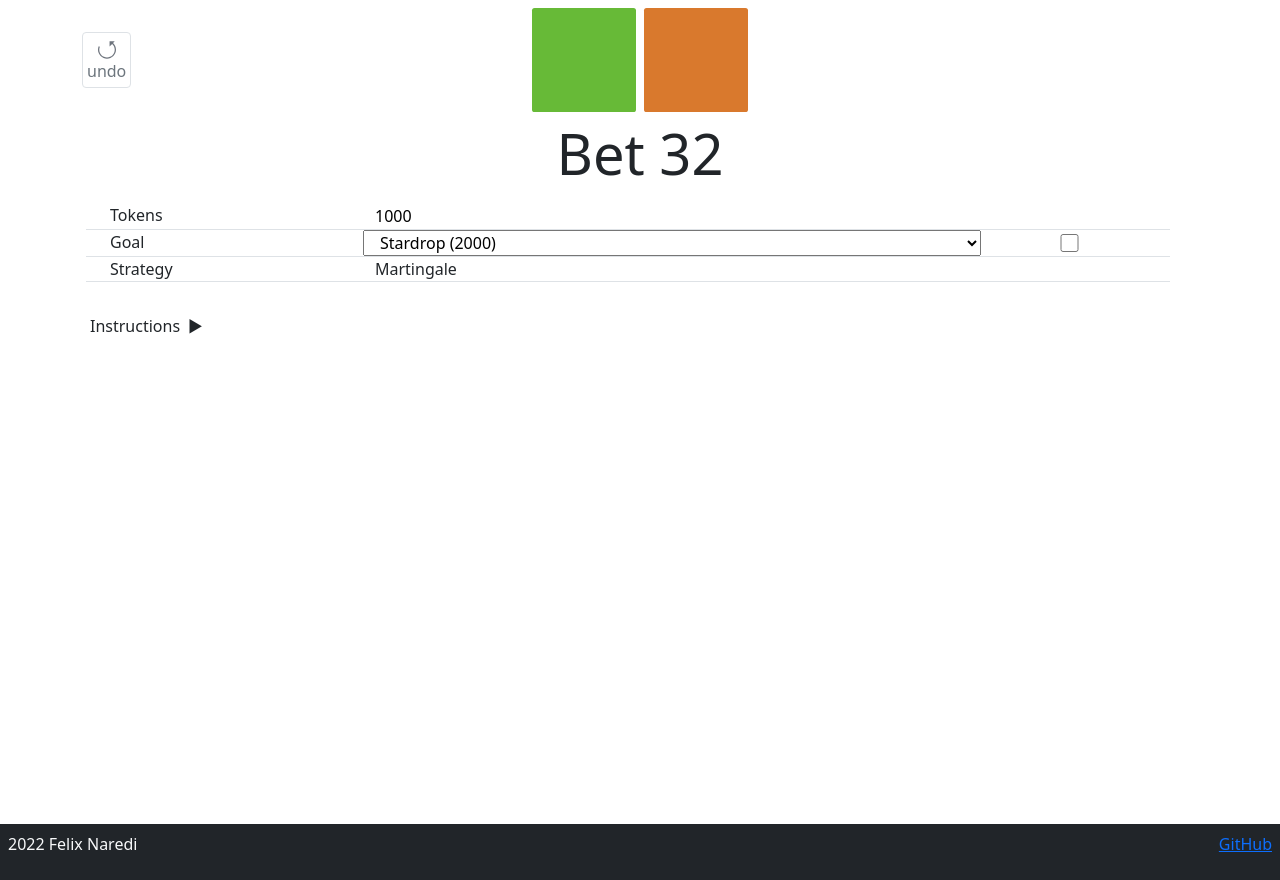
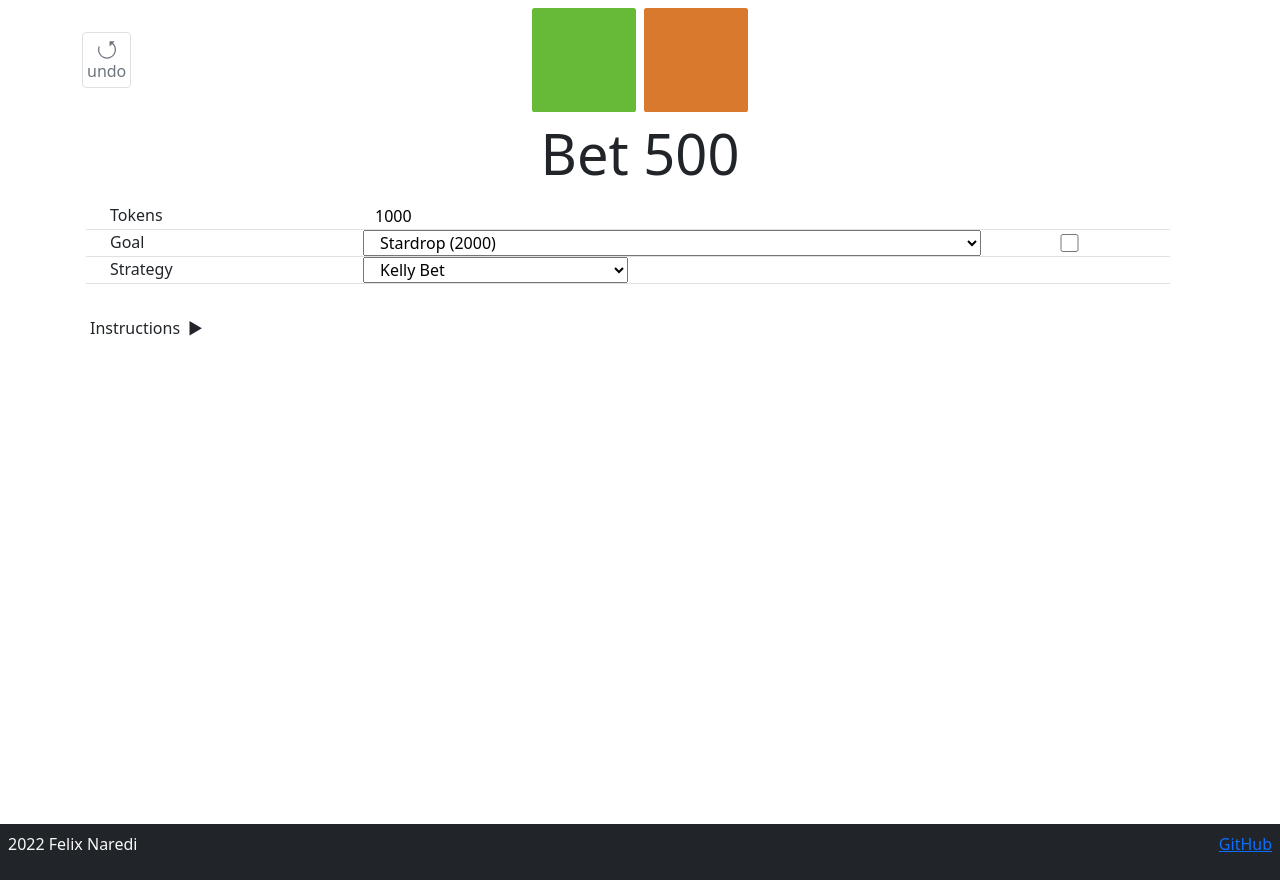
Before and after one commit to felixnaredi/stardew-valley-fair, a Vue app: page / in a window 1280 px wide. Built offline with nearby package versions, Linux system fonts and the light colour scheme.

Commit message:
Strategy selectable from frontend

```diff
--- a/src/components/StrategyLabel.vue
+++ b/src/components/StrategyLabel.vue
@@ -1,12 +1,68 @@
 <template>
   <main class="row">
     <span class="col-3">Strategy</span>
-    <span class="col-3">{{ $store.state.strategy.strategyName }}</span>
+    <select class="col-3" @change="strategyChanged">
+      <option
+        v-for="strategy in strategies"
+        :key="strategy.key"
+        :value="strategy.key"
+        :selected="selected(strategy.value)"
+      >
+        {{ strategy.value.strategyName }}
+      </option>
+    </select>
   </main>
 </template>
 
 <script>
+import { KellyBetStrategy, MartingaleStrategy } from "../strategy";
+import { mapState } from "vuex";
+
+// TODO:
+//   The method used to select strategies could be optimized. It currently initializes more than one
+//   instance per change.
+
 export default {
   name: "StrategyLabel",
+  created() {
+    this.setStrategy(this.strategies[0].value);
+  },
+  computed: mapState({
+    tokenAmount: (state) => state.tokenAmount,
+    tokenGoal: (state) => state.tokenGoal,
+    strategies: (state) => {
+      return {
+        0: {
+          key: 0,
+          value: new KellyBetStrategy({
+            tokenAmount: state.tokenAmount,
+            tokenGoal: state.tokenGoal,
+          }),
+        },
+        1: {
+          key: 1,
+          value: new MartingaleStrategy({
+            tokenAmount: state.tokenAmount,
+            tokenGoal: state.tokenGoal,
+          }),
+        },
+      };
+    },
+  }),
+  methods: {
+    selected(strategy) {
+      const other = this.$store.state.strategy;
+      if (other) {
+        return other.strategyName === strategy.strategyName;
+      }
+    },
+    setStrategy(strategy) {
+      this.$store.dispatch("setStrategy", strategy);
+    },
+    strategyChanged(event) {
+      const key = event.target.value;
+      this.$store.dispatch("changeStrategy", this.strategies[key].value);
+    },
+  },
 };
 </script>
--- a/src/main.js
+++ b/src/main.js
@@ -2,7 +2,6 @@ import { createApp } from "vue";
 import anime from "animejs/lib/anime.es.js";
 import App from "./App.vue";
 import Vuex from "vuex";
-import { /* KellyBetStrategy, */ MartingaleStrategy } from "./strategy";
 
 /**
  * Creates an animation between two numeric values.
@@ -24,29 +23,23 @@ function animateValue(from, to, callback) {
 const INITIAL_TOKEN_AMOUNT = 1000;
 const INITIAL_TOKEN_GOAL = 2000;
 
-/*
-const INITIAL_STRATEGY = new KellyBetStrategy({
-  tokenAmount: INITIAL_TOKEN_AMOUNT,
-  tokenGoal: INITIAL_TOKEN_GOAL,
-});
-*/
-
-const INITIAL_STRATEGY = new MartingaleStrategy({
-  tokenAmount: INITIAL_TOKEN_AMOUNT,
-  tokenGoal: INITIAL_TOKEN_GOAL,
-});
-
 const store = new Vuex.Store({
   state: {
     tokenAmount: INITIAL_TOKEN_AMOUNT,
     tokenGoal: INITIAL_TOKEN_GOAL,
-    strategy: INITIAL_STRATEGY,
+    strategy: null,
     history: [],
     displayedTokenAmount: INITIAL_TOKEN_AMOUNT,
-    displayedBet: INITIAL_STRATEGY.bet,
+    displayedBet: null,
   },
   getters: {
-    bet: (state) => state.strategy.bet,
+    bet: (state) => {
+      if (state.strategy) {
+        return state.strategy.bet;
+      } else {
+        return 0;
+      }
+    },
   },
   mutations: {
     setDisplayedTokenAmount: (state, amount) =>
@@ -111,6 +104,32 @@ const store = new Vuex.Store({
     },
   },
   actions: {
+    /**
+     * Sets strategy and animates changes.
+     *
+     * @param {ActionContext} context
+     * @param {Strategy} strategy
+     */
+    setStrategy({ commit, getters }, strategy) {
+      const oldBet = getters.bet;
+      commit("setStrategy", strategy);
+
+      animateValue(oldBet, getters.bet, (value) =>
+        commit("setDisplayedBet", value)
+      );
+    },
+
+    /**
+     * Changes the current strategy.
+     *
+     * @param {ActionContext} context
+     * @param {Strategy} strategy
+     */
+    changeStrategy({ commit, dispatch }, strategy) {
+      commit("pushHistory");
+      dispatch("setStrategy", strategy);
+    },
+
     /**
      * Sets `state.tokenAmount` to an custom amount.
      *
```
